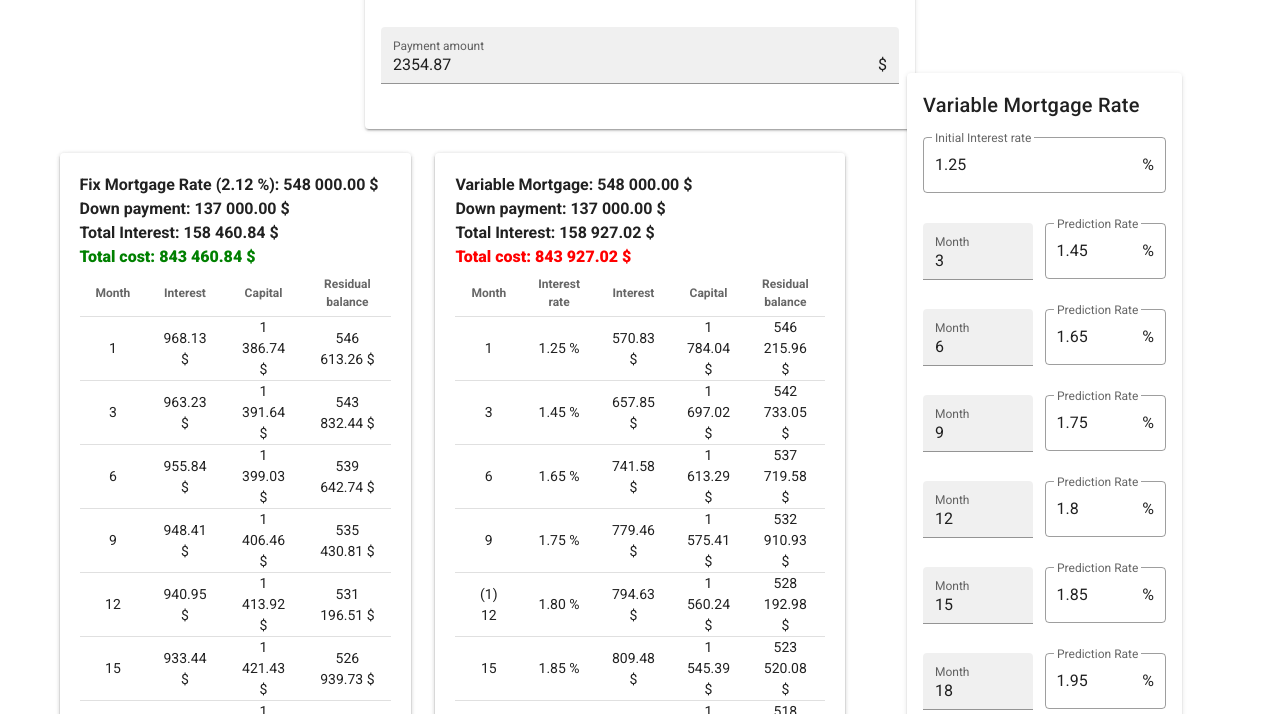
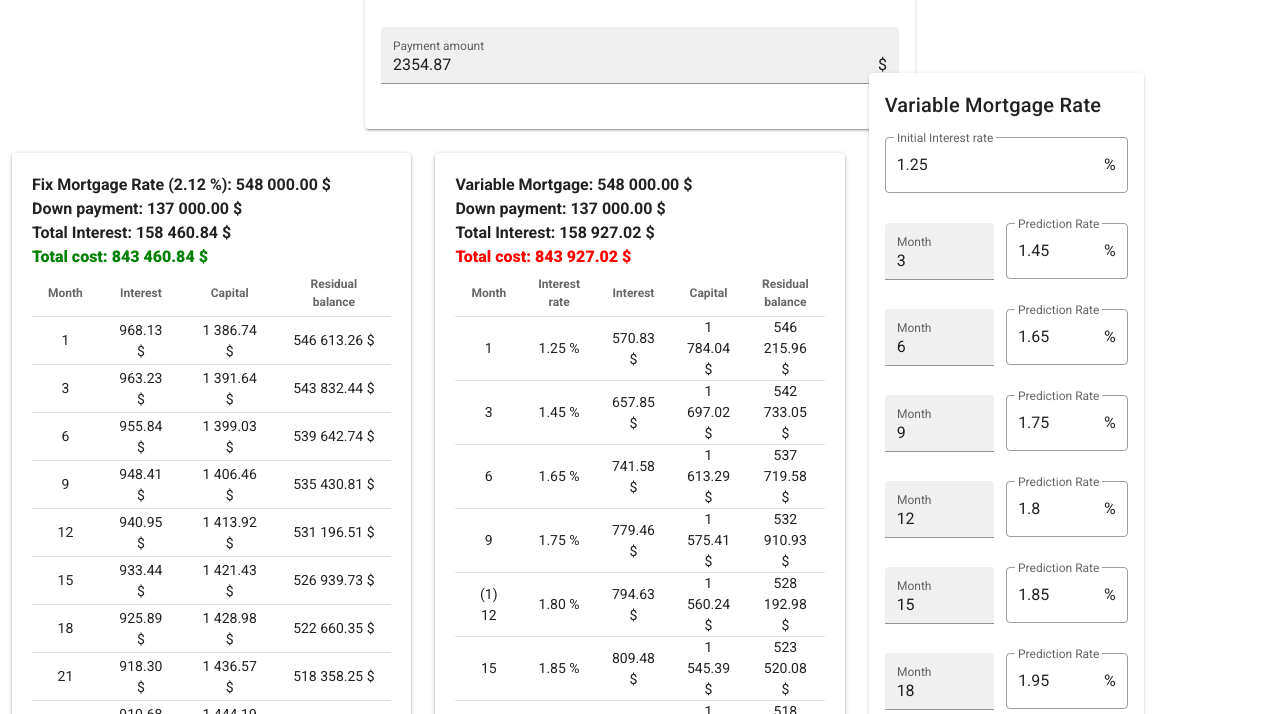
Before and after one commit to ThomasMorrierBompoint/mortgage-calculator, a plain HTML site: page index.html in a window 1280 px wide. Shown: the part 513-1227 px from the top of the page. Drawn offline with nearby package versions, Linux system fonts and the light colour scheme.

Commit message:
Update index.html

```diff
--- a/index.html
+++ b/index.html
@@ -10,7 +10,7 @@
 <div id="app">
     <v-app>
         <v-main>
-            <v-container>
+            <v-container fluid>
                 <v-row>
                     <v-col>
                         <v-card class="mx-auto" max-width="550">
@@ -218,7 +218,7 @@
                         </v-card>
                     </v-col>
                     <v-col>
-                        <v-card class="mx-auto" max-width="275" style="margin-top: -80px">
+                        <v-card class="mr-auto" max-width="275" style="margin-top: -80px">
                             <v-card-title>
                                 Variable Mortgage Rate
                             </v-card-title>
```
